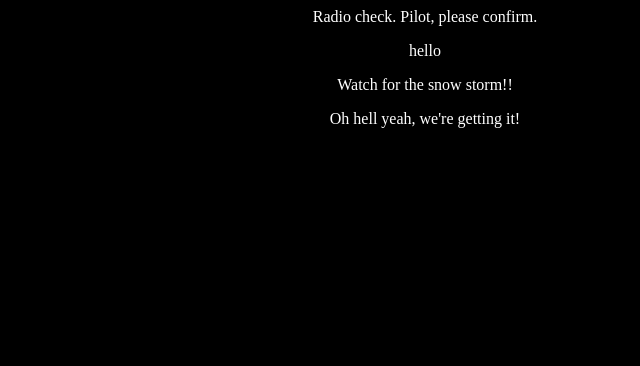
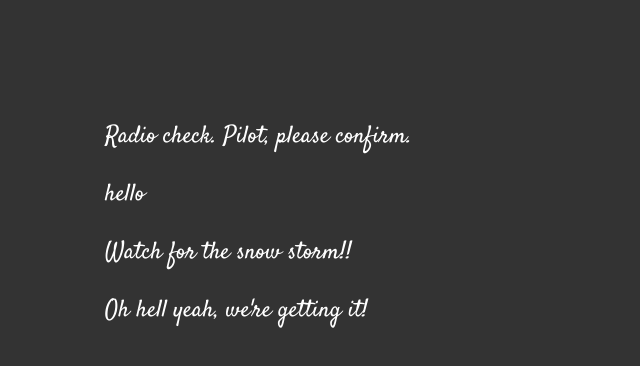
Before and after one commit to CJ-4/communication-log, a plain HTML site: page index.html in a window 1280 px wide. Shown: the whole page, without its empty margins (215-855 px from the left). Drawn offline with Linux system fonts and the light colour scheme.

Commit message:
made fancy font

```diff
--- a/index.html
+++ b/index.html
@@ -1,6 +1,7 @@
 <html>
    <head>
       <link rel="stylesheet" type="text/css" href="style.css">
+      <link href="https://fonts.googleapis.com/css?family=Satisfy" rel="stylesheet">
    </head>
 <body>
    <p>Radio check. Pilot, please confirm.</p>
--- a/style.css
+++ b/style.css
@@ -1,5 +1,7 @@
 body {
     color: white;
-    background-color: black;
-    text-align: center;
+    background-color: #333;
+    font-size: 150%;
+    font-family: 'Satisfy', cursive;
+    margin: 5em 25%;
  }
```
